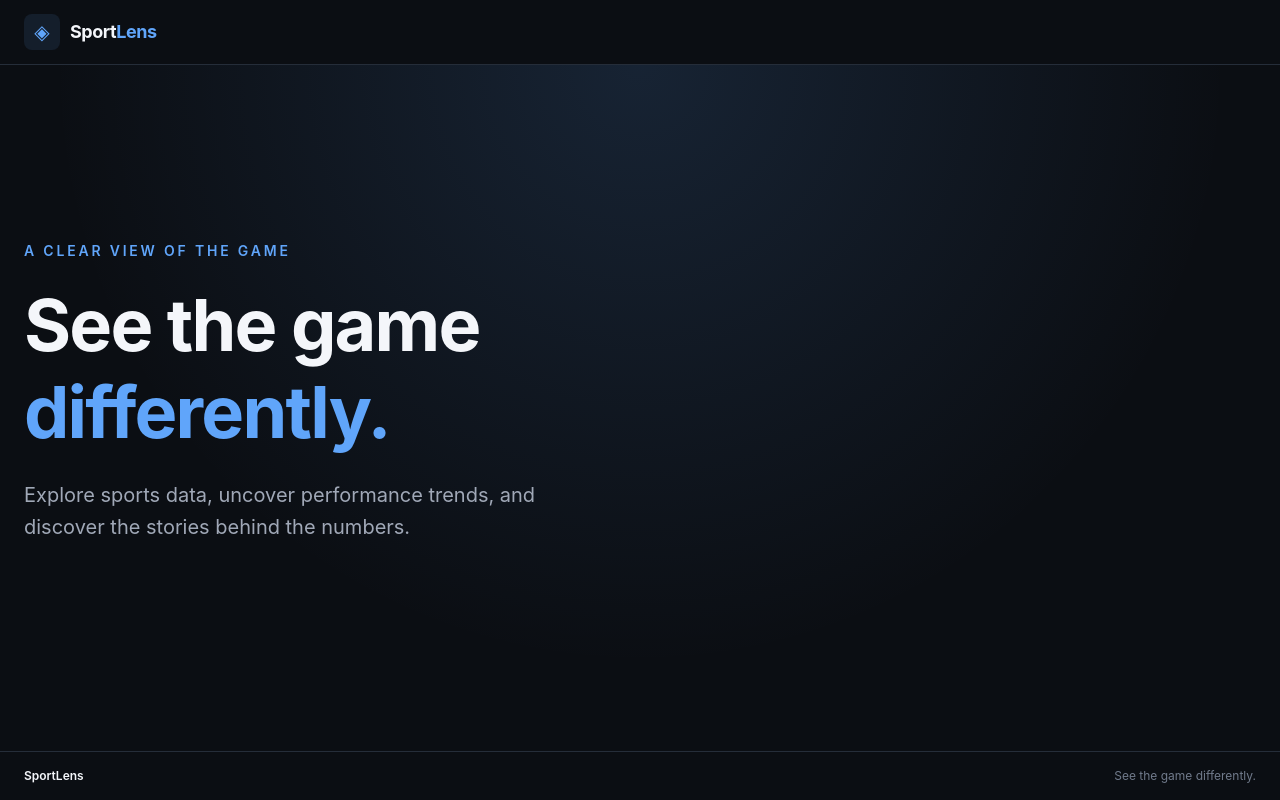
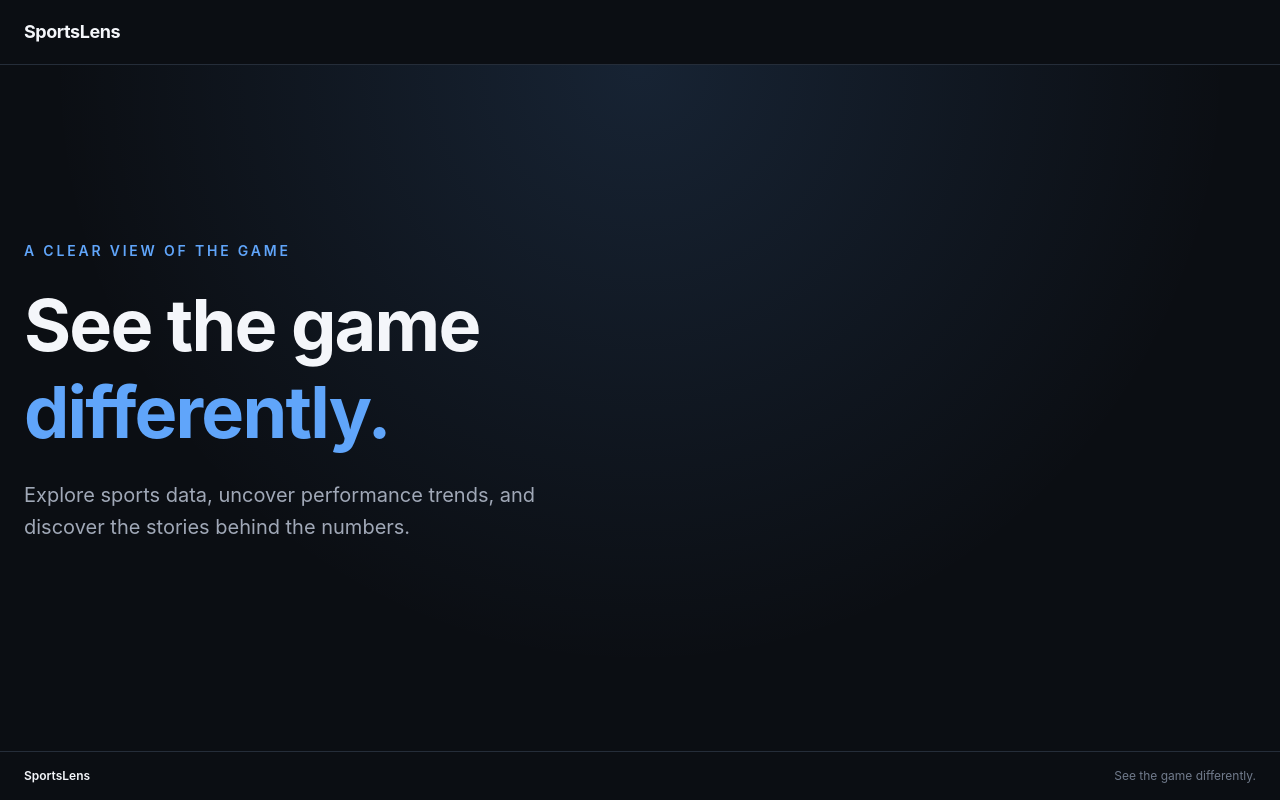
Before and after one commit to RobertPurdey/sports-stat-lens, a React (Vite) app in the folder apps/web/: page / in a window 1280 px wide. Built offline with nearby package versions, Linux system fonts and the light colour scheme.

Commit message:
feat(web): use lang context to grab proper text

```diff
--- a/apps/web/index.html
+++ b/apps/web/index.html
@@ -4,7 +4,7 @@
     <meta charset="UTF-8" />
     <link rel="icon" type="image/svg+xml" href="/favicon.svg" />
     <meta name="viewport" content="width=device-width, initial-scale=1.0" />
-    <title>react-ts</title>
+    <title>SportsLens</title>
   </head>
   <body>
     <div id="root"></div>
--- a/apps/web/src/App.tsx
+++ b/apps/web/src/App.tsx
@@ -1,5 +1,8 @@
+import { useLocale } from '@/contexts/LocaleContext';
 
 function App() {
+  const { text } = useLocale();
+
   return (
     <div className='flex min-h-screen flex-col bg-background text-foreground'>
       <header className='border-b border-border'>
@@ -8,12 +11,7 @@ function App() {
           aria-label='Main navigation'
         >
           <a href='/' className='flex items-center gap-2.5'>
-            <span className='flex size-9 items-center justify-center rounded-lg bg-primary/10 text-xl text-primary'>
-              ◈
-            </span>
-            <span className='text-lg font-bold tracking-tight'>
-              Sport<span className='text-primary'>Lens</span>
-            </span>
+            <span className='text-lg font-bold tracking-tight'>{text.brandName}</span>
           </a>
         </nav>
       </header>
@@ -27,21 +25,14 @@ function App() {
 
           <div className='mx-auto max-w-7xl px-6 py-28 sm:py-36 lg:py-44'>
             <div className='max-w-3xl'>
-              <p className='mb-6 text-sm font-semibold tracking-[0.2em] text-primary uppercase'>
-                A clear view of the game
-              </p>
+              <p className='mb-6 text-sm font-semibold tracking-[0.2em] text-primary uppercase'>{text.gameOverview}</p>
 
               <h1 className='text-5xl leading-[1.1] font-bold tracking-tight sm:text-6xl lg:text-7xl'>
-                See the game
-                <span className='mt-2 block text-primary'>
-                  differently.
-                </span>
+                {text.headline}
+                <span className='mt-2 block text-primary'>{text.headlineAccent}</span>
               </h1>
 
-              <p className='mt-7 max-w-xl text-lg leading-8 text-secondary sm:text-xl'>
-                Explore sports data, uncover performance trends,
-                and discover the stories behind the numbers.
-              </p>
+              <p className='mt-7 max-w-xl text-lg leading-8 text-secondary sm:text-xl'>{text.introduction}</p>
             </div>
           </div>
         </section>
@@ -49,8 +40,8 @@ function App() {
 
       <footer className='border-t border-border'>
         <div className='mx-auto flex max-w-7xl items-center justify-between px-6 py-4 text-xs text-muted'>
-          <span className='font-semibold text-foreground'>SportLens</span>
-          <span>See the game differently.</span>
+          <span className='font-semibold text-foreground'>{text.brandName}</span>
+          <span>{text.tagline}</span>
         </div>
       </footer>
     </div>
--- a/apps/web/src/main.tsx
+++ b/apps/web/src/main.tsx
@@ -1,5 +1,8 @@
+
 import { StrictMode } from 'react';
 import { createRoot } from 'react-dom/client';
+
+import { LocaleProvider } from '@/contexts/LocaleContext';
 import App from './App';
 import './index.css';
 
@@ -11,6 +14,8 @@ if (!rootElement) {
 
 createRoot(rootElement).render(
   <StrictMode>
-    <App />
+    <LocaleProvider>
+      <App />
+    </LocaleProvider>
   </StrictMode>,
 );
```
